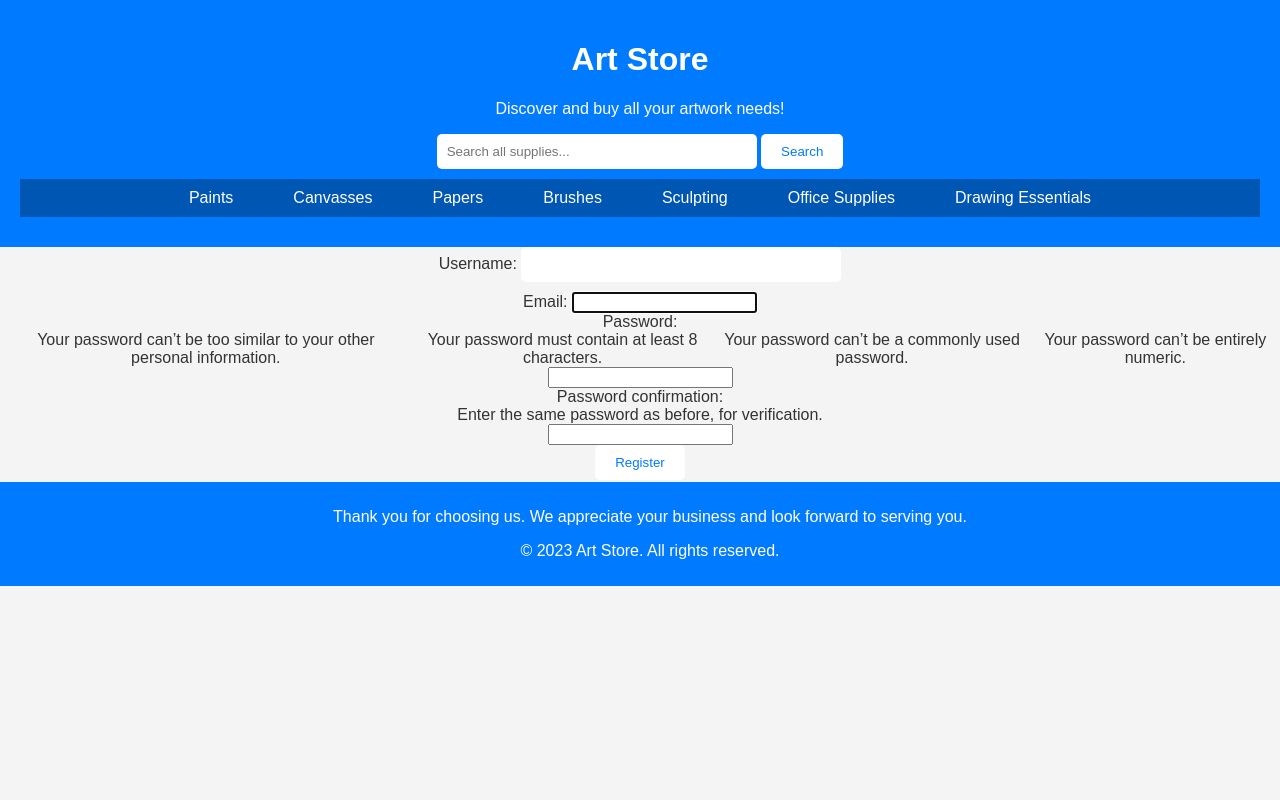
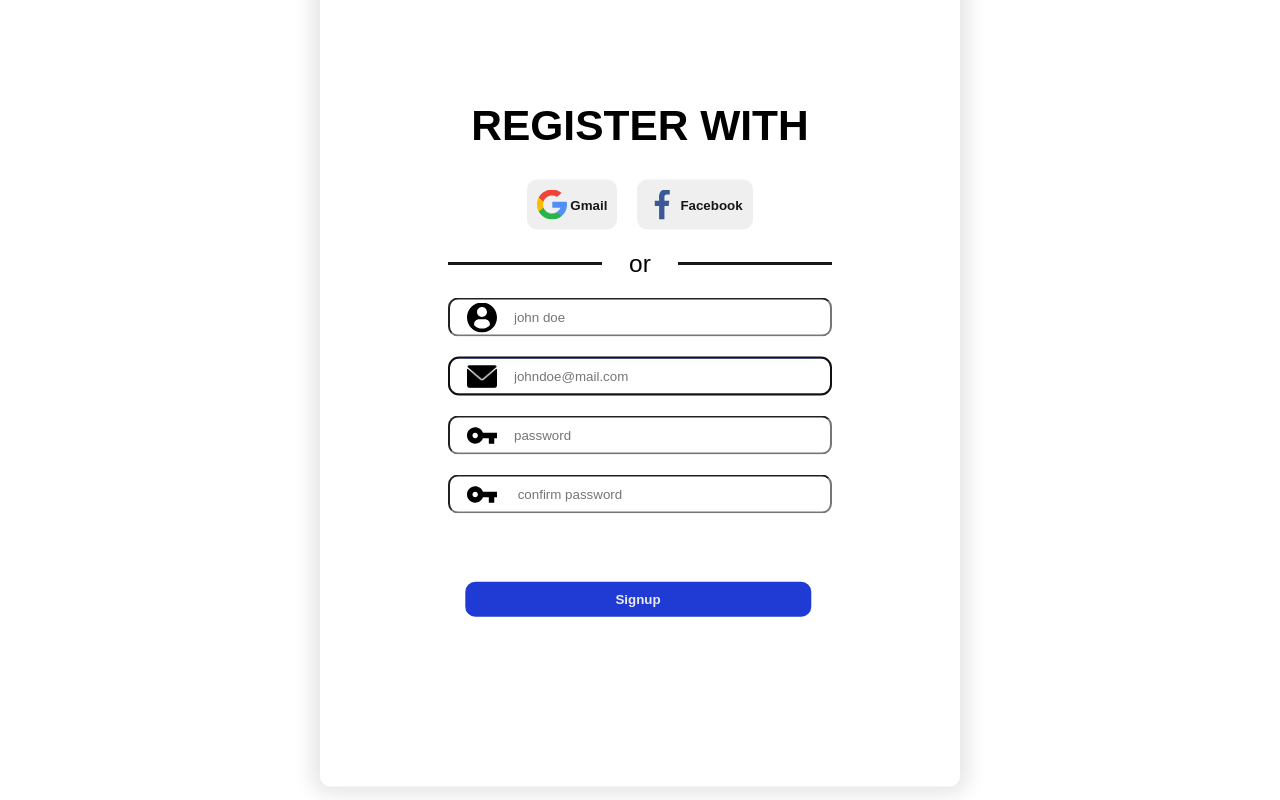
Before and after one commit to AnthonyArteaga/winter-2023-24-proj, a Django app: page /user/sign-up/ in a window 1280 px wide. Run offline with Django 5.2, Linux system fonts and the light colour scheme.

Commit message:
changed the html for user sign up, adjusted forms in userauth along with it

```diff
--- /dev/null
+++ b/static/CSS/styles.css
@@ -0,0 +1,246 @@
+/*####################
+GLOBAL
+##############*/
+
+*{
+    margin: 0;
+    padding: 0;
+    box-sizing: border-box;
+}
+
+:root{
+    --bl-color:#171717;
+    --blue-color: #203bd4;
+    --lt-color:#EDEDED;
+    --text-fs: 16px;
+    --title-fs: 34px;
+}
+
+html{
+    font-family: 'Raleway',sans-serif;
+    font-size: calc(var(--text-fs) + 6 * ((100vw - 320px) / 680));
+}
+
+
+.container{
+    width: 90%;
+    margin: auto;
+}
+
+.center{
+  position: absolute;
+  left: 50%;
+  top: 50%;
+  transform: translate(-50%, -50%);
+}
+
+.card{
+    border-radius: 10px;
+    box-shadow: 0 0 20px 8px rgba(0,0,0,0.1);
+    transition: all 0.3s ease-in-out;
+    width: 50%;
+    min-width: 320px;
+    padding: 10%;
+}
+
+.text-center{
+    text-align: center;
+}
+
+.spacer > *{
+    margin-bottom: 20px;
+}
+
+.line::after{
+    content: "";
+    position: absolute;
+    top: 50%;
+    right: 0;
+    transform: translateY(-50%);
+    width: 40%;
+    height: 3px;
+    background-color: var(--bl-color);
+}
+
+.line::before{
+    content: "";
+    position: absolute;
+    top: 50%;
+    left: 0;
+    transform: translateY(-50%);
+    width: 40%;
+    height: 3px;
+    background-color: var(--bl-color);
+}
+
+img{
+    max-width: 50px;
+    max-height: 50px;
+}
+
+/*####################
+LOGIN
+##############*/
+
+.title{
+    font-size: calc(var(--title-fs) + 6 * ((100vw - 320px) / 680));
+    text-transform: uppercase;
+    margin-bottom: 30px;
+}
+
+.social-login{
+    display: flex;
+    justify-content: center;
+    gap: 20px;
+}
+
+.social-btn{
+    display: flex;
+    align-items: center;
+    gap: 3px;
+    border: none;
+    padding: 10px;
+    border-radius: 10px;
+    font-weight: bold;
+    color: var(--bl-color);
+    cursor: pointer;
+}
+
+
+.icon{
+    height: min(5vw, 30px);
+    width: min(5vw, 30px);
+}
+
+.social-btn:hover{
+    border: solid 1px var(--blue-color);
+    padding: 9px;
+}
+
+.form-divider{
+    position: relative;
+}
+
+.form-input{
+    padding: 10px;
+    width: 100%;
+    border-radius: 10px;
+    text-indent: 15%;
+}
+
+.form-input:hover, .form-input:focus{
+    border: solid 2px var(--blue-color);
+}
+
+
+.input-group{
+    position: relative;
+}
+
+.input-icon{
+    position: absolute;
+    left: 5%;
+    top: 50%;
+    transform: translateY(-50%);
+}
+
+.submit{
+    border: none;
+    padding: 10px;
+    border-radius: 10px;
+    background-color: var(--blue-color);
+    font-weight: bold;
+    color: var(--lt-color);
+    cursor: pointer;
+    width: 90%;
+    transform: translate(+5%, -5%);
+    margin-top: 50px;
+}
+
+.submit:hover{
+    background-color: var(--lt-color);
+    color: var(--blue-color);
+    border: solid 2px var(--blue-color);
+    padding: 8px;
+}
+
+.redirect{
+    text-align: center;
+    position: absolute;
+    bottom: 5%;
+    left: 50%;
+    transform: translateX(-50%);
+    font-size: x-small;
+}
+
+
+
+.link{
+    text-decoration: none;
+    cursor: pointer;
+    font-weight: bolder;
+    color: var(--blue-color);
+}
+
+.card{
+  margin-block: -20px;
+}
+
+/*####################
+SIGNUP
+##############*/
+
+.messages{
+    display: none;
+    justify-content: space-between;
+    align-items: center;
+    box-shadow: 0 0 24px 8px rgba(0,0,0,0.1);
+    width: 50%;
+    min-width: 320px;
+    position: absolute;
+    top: 2%;
+    left: 50%;
+    transform: translateX(-50%);
+    line-height: 2px;
+    padding: 10px;
+    transition: all 1s ease-in-out;
+}
+
+.message-icon{
+    position: relative;
+    width: min(5vw, 30px);
+    height: min(5vw, 30px);
+}
+
+.messages .message-paragraph{
+    opacity: 0.7;
+}
+
+.message-close{
+    cursor:pointer;
+    padding: 10px;
+    border-radius: 30%;
+}
+
+.error:hover{
+    background-color: #F0C419;
+
+}
+
+
+@media screen and (max-width: 900px) {
+    .messages > *{
+    font-size: 12px;
+    height: 100%;
+}
+}
+
+
+/*####################
+RESET PASSWORD
+##############*/
+
+.mute-paragraph{
+    font-size: 12px;
+    opacity: 0.8;
+}
--- /dev/null
+++ b/static/JS/scripts.js
@@ -0,0 +1,32 @@
+/*
+    SignUP
+*/
+const close = document.querySelector(".message-close");
+const message = document.querySelector(".messages");
+
+if (close && message){
+    //Close Error/Success Message
+    close.addEventListener("click", () =>{
+        message.style.display = "none";
+    })
+
+}
+
+//Form Validation
+const signupForm = document.getElementById("signup-form");
+
+signupForm.addEventListener("submit", (e) =>{
+
+    const title = document.querySelector(".message-title");
+    const messageParagraph = document.querySelector(".message-paragraph");
+    const password1 = document.getElementById("password1").value;
+    const password2 = document.getElementById("password2").value;
+
+    if (password1 != password2){
+        e.preventDefault();
+        message.style.display = "flex";
+        title.textContent = "Invalid Password!";
+        messageParagraph.textContent = "Make sure to confirm your password."
+    }
+
+})
--- a/templates/userauths/register.html
+++ b/templates/userauths/register.html
@@ -1,16 +1,72 @@
-{% extends 'partials/base.html' %}
 {% load static %}
 
-{% block content %}
+<!DOCTYPE html>
+<html lang="en">
+<head>
+    <meta charset="UTF-8">
+    <meta http-equiv="X-UA-Compatible" content="IE=edge">
+    <meta name="viewport" content="width=device-width, initial-scale=1.0">
+    <title>Login</title>
+    <link rel="stylesheet" href="{% static 'CSS/styles.css' %}">
+    <script src="{% static 'JS/scripts.js' %}" defer></script>
+</head>
+<body>
+    <!--messages-->
+    <div class="messages">
+        <img class="message-icon" src="{% static 'imgs/icons/sign.svg' %}" alt="error">
+        <div class="message">
+            <h3 class="message-title title">Error</h3>
+            <p class="message-paragraph">Something went wrong!</p>
+        </div>
+        <span class="message-close error">x</span>
+    </div>
+    <!--end messages-->
 
-    <center>
-        <form action="" method="POST">
-            {% csrf_token %}
+    <div class="container">
+        <div class="card center spacer">
+            <h1 class="title text-center">Register With</h1>
+            <div class="social-login">
+                <button class="social-btn">
+                    <img class="icon" src="{% static 'imgs/icons/gmail.svg' %}" alt="gmail icon">
+                    Gmail
+                </button>
+                <button class="social-btn">
+                    <img class="icon" src="{% static 'imgs/icons/facebook.svg' %}" alt="gmail icon">
+                    Facebook
+                </button>
+            </div>
+            <div class="text-center line form-divider">or</div>
+            <form method="POST" action="." class="login-form spacer" id="signup-form">
+                {% csrf_token %}
 
-            {{form}} <!--uses the same key name from the "context" map in userauths.views-->
+                <div class="input-group">
+                    <img class="icon input-icon" src="{% static 'imgs/icons/profile-user.svg' %}" alt="">
+                    {{form.username}}
+                    <!--input required name="username" id="username" type="text" class="form-input" placeholder="john doe" maxlength="16" minlength="6"-->
+                </div>
 
-            <button type="submit">Register</button>
-        </form>
-    </center>
+                <div class="input-group">
+                    <img class="icon input-icon" src="{% static 'imgs/icons/envelope.png' %}" alt="">
+                    {{form.email}}
+                    <!--input required name="email" id="email" type="email" class="form-input" placeholder="johndoe@mail.com"-->
+                </div>
+                <div class="input-group">
+                    <img class="icon input-icon" src="{% static 'imgs/icons/key.svg' %}" alt="">
+                    {{form.password1}}
+                    <!--input required name="password1" id="password1" type="password" class="form-input" placeholder="password" maxlength="22" minlength="8"-->
+                </div>
+                <div class="input-group">
+                    <img class="icon input-icon" src="{% static 'imgs/icons/key.svg' %}" alt="">
+                    {{form.password2}}
+                    <!--input required name="password2" id="password2" type="password" class="form-input" placeholder=" confirm password" maxlength="22" minlength="8"-->
+                </div>
 
-{% endblock content %}
+                <input type="submit" class="submit" value="Signup">
+            </form>
+
+        </div>
+
+
+    </div>
+</body>
+</html>
--- a/userauths/forms.py
+++ b/userauths/forms.py
@@ -1,3 +1,4 @@
+from typing import Any
 from django import forms
 from django.contrib.auth.forms import UserCreationForm
 from userauths.models import User
@@ -5,6 +6,49 @@ from userauths.models import User
 #using django libraries to create the form for login
 
 class UserRegistrationForm(UserCreationForm):
+    def __init__(self, *args, **kwargs):
+        super().__init__(*args, **kwargs)
+        self.fields["username"].widget.attrs.update({
+            'required': '',
+            'name': 'username',
+            'id': 'username',
+            'type': "text",
+            'class': "form-input",
+            'placeholder': "john doe" ,
+            'maxlength': "16",
+            'minlength': "6",
+        })
+        self.fields["email"].widget.attrs.update({
+            'required': '',
+            'name': 'email',
+            'id': 'email',
+            'type': "email",
+            'class': "form-input",
+            'placeholder': "johndoe@mail.com" ,
+        })
+        self.fields["password1"].widget.attrs.update({
+            'required': '',
+            'name': 'password1',
+            'id': 'password1',
+            'type': "password",
+            'class': "form-input",
+            'placeholder': "password" ,
+            'maxlength': "22",
+            'minlength': "8",
+        })
+        self.fields["password2"].widget.attrs.update({
+            'required': '',
+            'name': 'password2',
+            'id': 'password2',
+            'type': "password",
+            'class': "form-input",
+            'placeholder': " confirm password" ,
+            'maxlength': "22",
+            'minlength': "8",
+        })
+
+        #above adjusts the default forms format into a specied format for my register.html
+
     class Meta:
         model = User
-        fields = ['username', 'email']
+        fields = ['username', 'email', 'password1', 'password2']
--- a/userauths/views.py
+++ b/userauths/views.py
@@ -10,6 +10,7 @@ def registerView(request):
 
     if request.method == "POST":
         form = UserRegistrationForm(request.POST)
+
         if form.is_valid(): #checks if form has no errors in it
             newUser = form.save()  #user is saved to the data base, can be seen with admin POV
             username = form.cleaned_data['username']
```
Also changed, not shown: db.sqlite3, static/imgs/icons/envelope.png (added), static/imgs/icons/facebook.svg (added), static/imgs/icons/gmail.svg (added), static/imgs/icons/key.svg (added), static/imgs/icons/profile-user.svg (added), static/imgs/icons/sign.svg (added).
